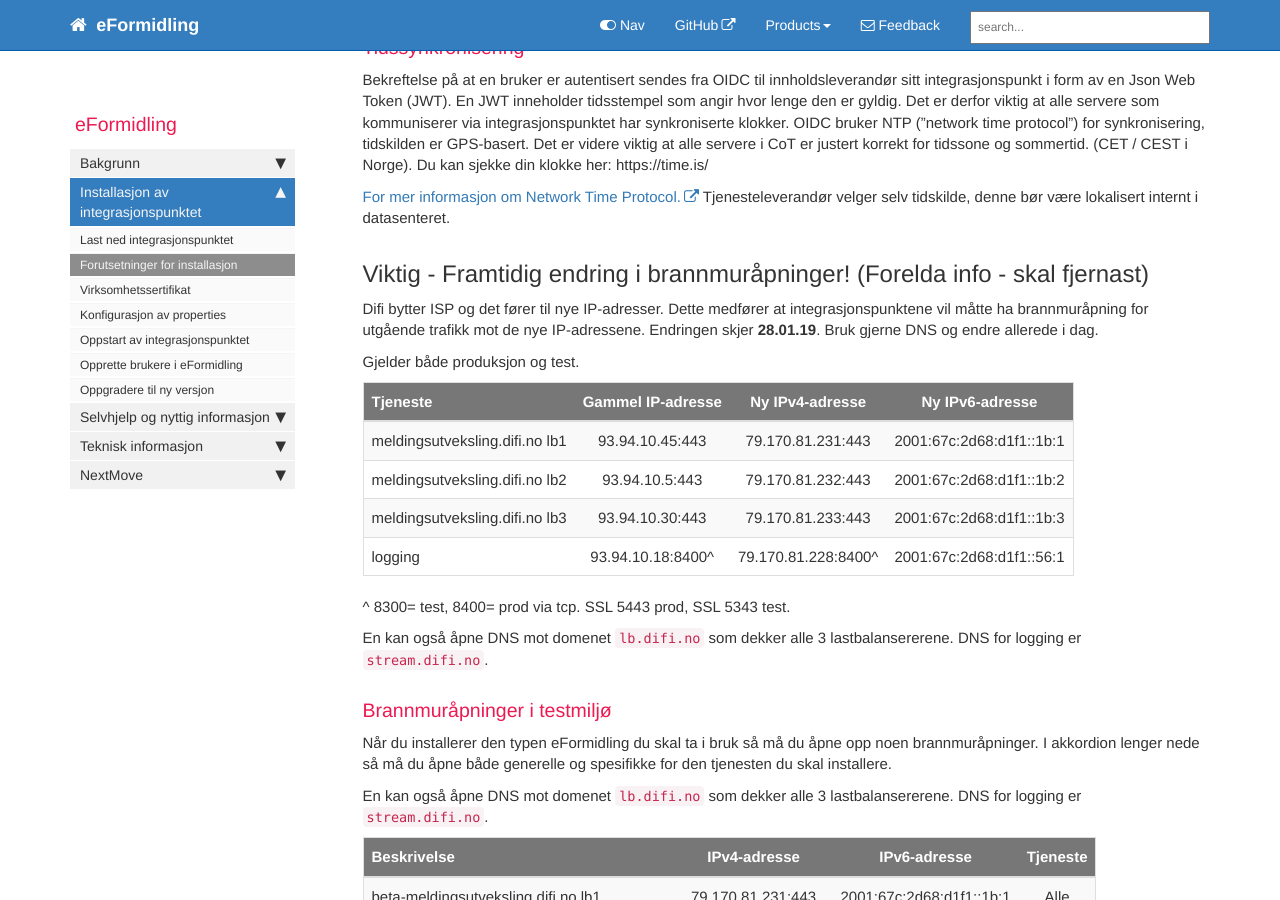
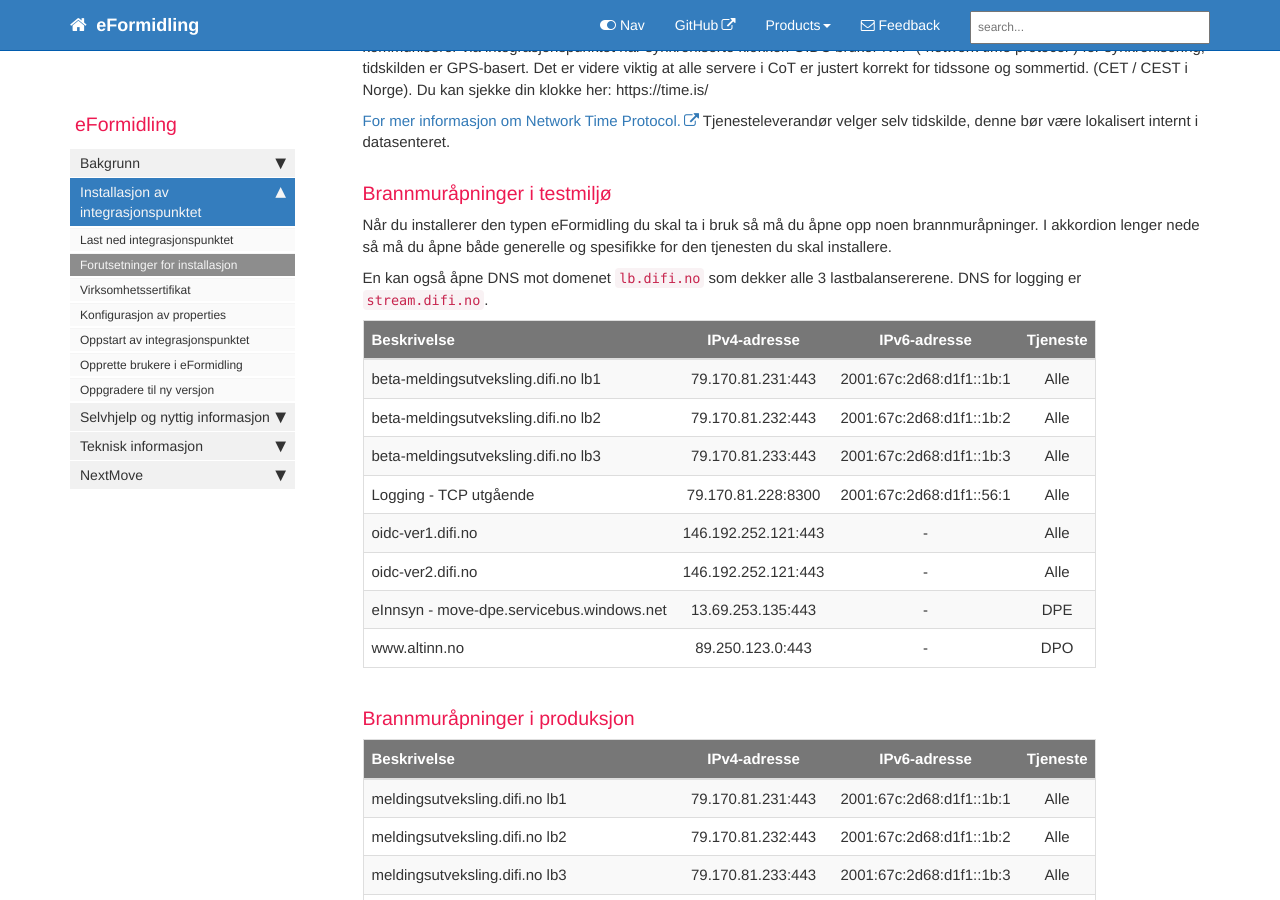
Before and after one commit to difi/eformidling, a Jekyll site: the page built from pages/Installasjon/prereq.md, in a window 1280 px wide and 900 px high, scrolled down 875 px. Built offline with Jekyll 4.4.1, drawn with Linux system fonts in a browser that asks for light colours; nearby versions of some CDN libraries; comment, search, counter and statistics services are not loaded; some of the changed text lies outside the part shown.

Commit message:
Update prereq.md

````diff
--- a/pages/Installasjon/prereq.md
+++ b/pages/Installasjon/prereq.md
@@ -26,22 +26,6 @@ Bekreftelse på at en bruker er autentisert sendes fra OIDC til innholdsleverand
 [For mer informasjon om Network Time Protocol.](https://no.wikipedia.org/wiki/Network_Time_Protocol)
 Tjenesteleverandør velger selv tidskilde, denne bør være lokalisert internt i datasenteret.
 
-## Viktig - Framtidig endring i brannmuråpninger! (Forelda info - skal fjernast)
-Difi bytter ISP og det fører til nye IP-adresser. Dette medfører at integrasjonspunktene vil måtte ha brannmuråpning for utgående trafikk mot de nye IP-adressene. Endringen skjer **28.01.19**. Bruk gjerne DNS og endre allerede i dag.
-
-Gjelder både produksjon og test.
-
-
-|    Tjeneste     | Gammel IP-adresse  | Ny IPv4-adresse | Ny IPv6-adresse |
-| ------------- |:-------------:| :-----:| :------:|
-| meldingsutveksling.difi.no lb1 | 93.94.10.45:443 | 79.170.81.231:443 | 2001:67c:2d68:d1f1::1b:1 |
-| meldingsutveksling.difi.no lb2 | 93.94.10.5:443 | 79.170.81.232:443 | 2001:67c:2d68:d1f1::1b:2 |
-| meldingsutveksling.difi.no lb3 | 93.94.10.30:443 | 79.170.81.233:443 | 2001:67c:2d68:d1f1::1b:3 |
-| logging | 93.94.10.18:8400^ | 79.170.81.228:8400^ | 2001:67c:2d68:d1f1::56:1  |
-
-^ 8300= test, 8400= prod via tcp. SSL 5443 prod, SSL 5343 test.
-
-En kan også åpne DNS mot domenet ```lb.difi.no``` som dekker alle 3 lastbalansererene. DNS for logging er ```stream.difi.no```.
 
 ### Brannmuråpninger i testmiljø
 
````
